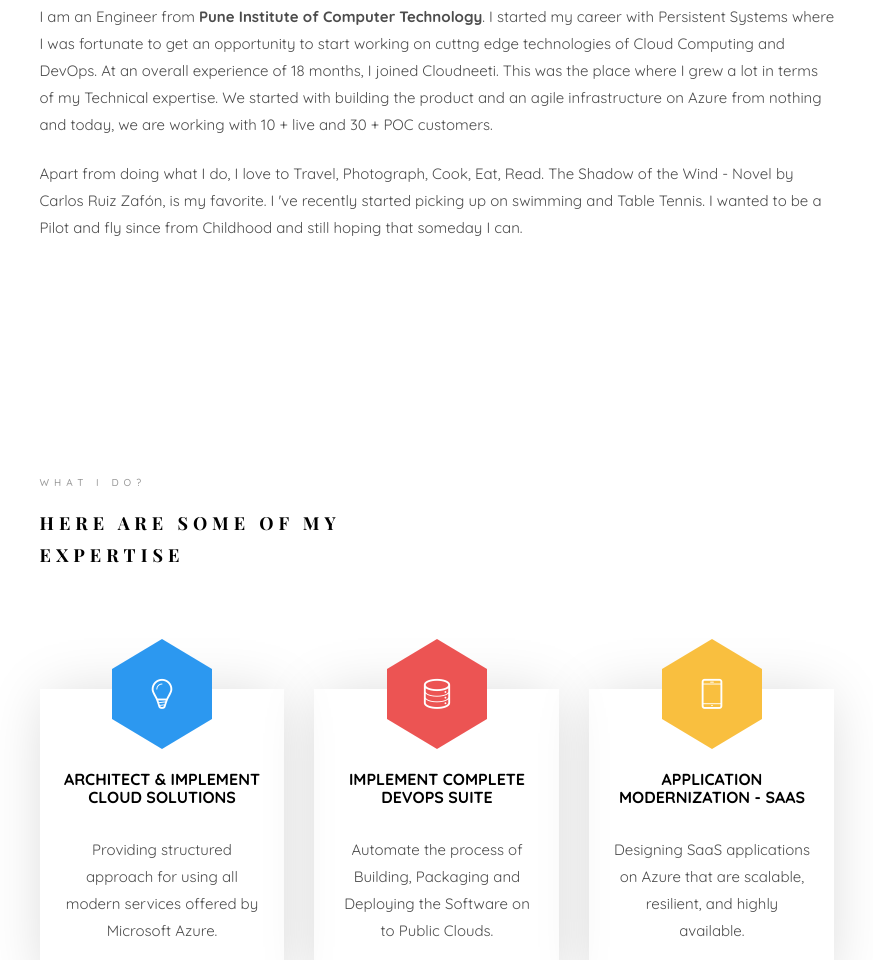
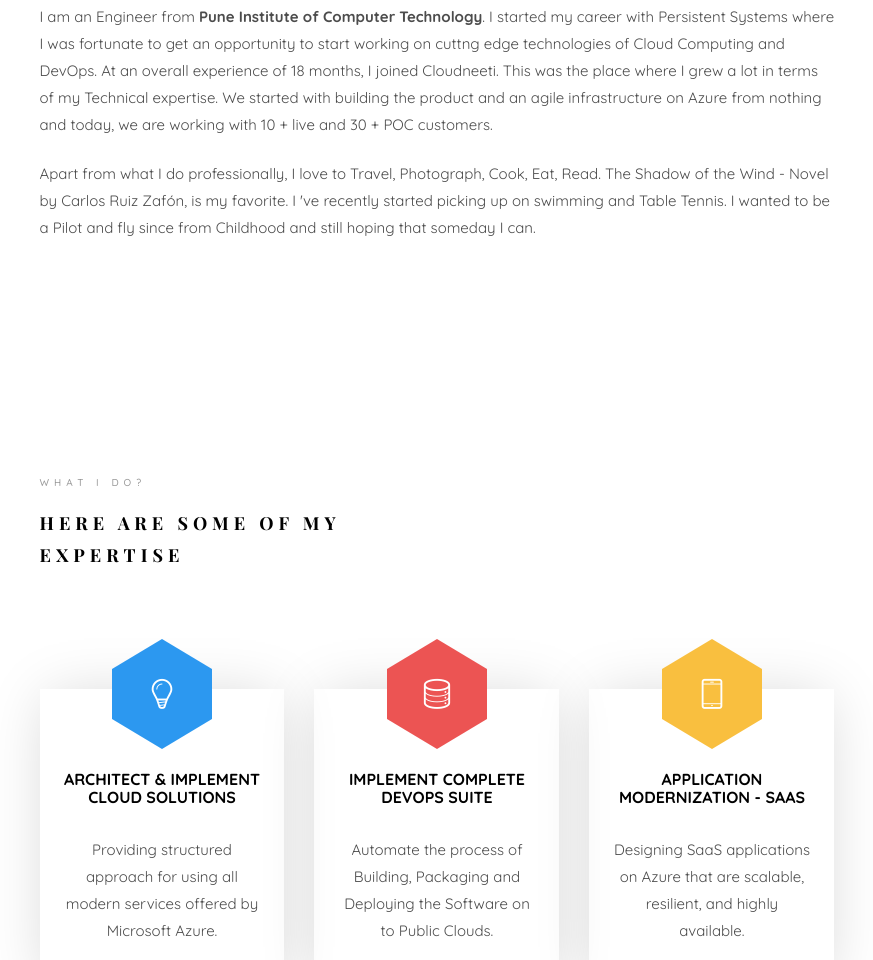
Before and after one commit to siddhantgosavi/my-websites-jackson, a plain HTML site: page index.html in a window 1280 px wide. Shown: the part 1221-2181 px from the top of the page, without its empty margins (353-1226 px from the left). Drawn offline with nearby package versions, Linux system fonts and the light colour scheme; files whose address does not match are found by name; a web font is replaced by a local one.

Commit message:
updated professionally

```diff
--- a/index.html
+++ b/index.html
@@ -147,7 +147,7 @@ Copyright &copy;<script>document.write(new Date().getFullYear());</script> All r
 										<h2 class="colorlib-heading">Who Am I?</h2>
 										<p><strong>Hi I'm Siddhant Gosavi</strong>, I am from Pune, India. I am an enthusiastic professional in Microsoft Azure Cloud, Automation and DevOps Technologies. A Quick learner, always ready for new challenges and to bring innovation.</p>
 									 	<p>I am an Engineer from <strong>Pune Institute of Computer Technology</strong>. I started my career with Persistent Systems where I was fortunate to get an opportunity to start working on cuttng edge technologies of Cloud Computing and DevOps. At an overall experience of 18 months, I joined Cloudneeti. This was the place where I grew a lot in terms of my Technical expertise. We started with building the product and an agile infrastructure on Azure from nothing and today, we are working with 10 + live and 30 + POC customers.</p>
-										<p>Apart from doing what I do, I love to Travel, Photograph, Cook, Eat, Read. The Shadow of the Wind - Novel by Carlos Ruiz Zafón, is my favorite. I 've recently started picking up on swimming and Table Tennis. I wanted to be a Pilot and fly since from Childhood and still hoping that someday I can.</p>
+										<p>Apart from what I do professionally, I love to Travel, Photograph, Cook, Eat, Read. The Shadow of the Wind - Novel by Carlos Ruiz Zafón, is my favorite. I 've recently started picking up on swimming and Table Tennis. I wanted to be a Pilot and fly since from Childhood and still hoping that someday I can.</p>
 									</div>
 								</div>
 							</div>
```
